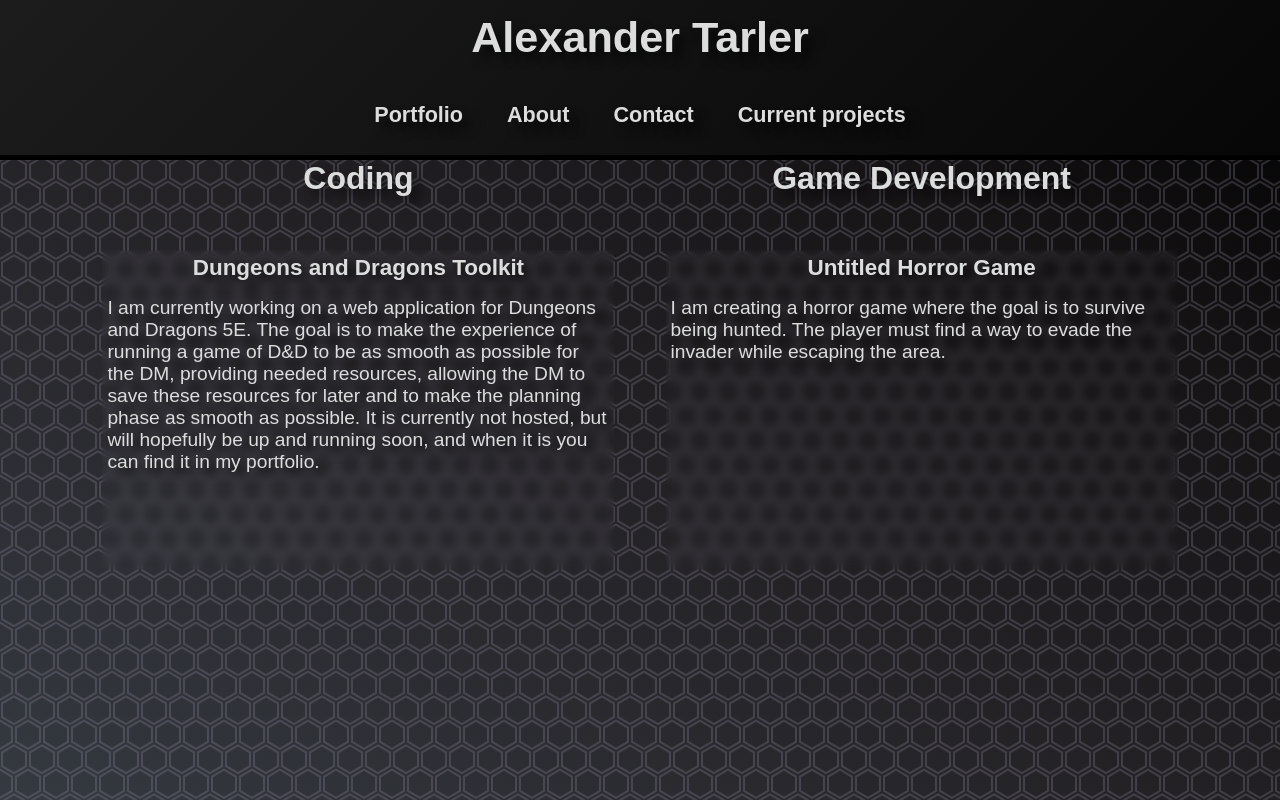
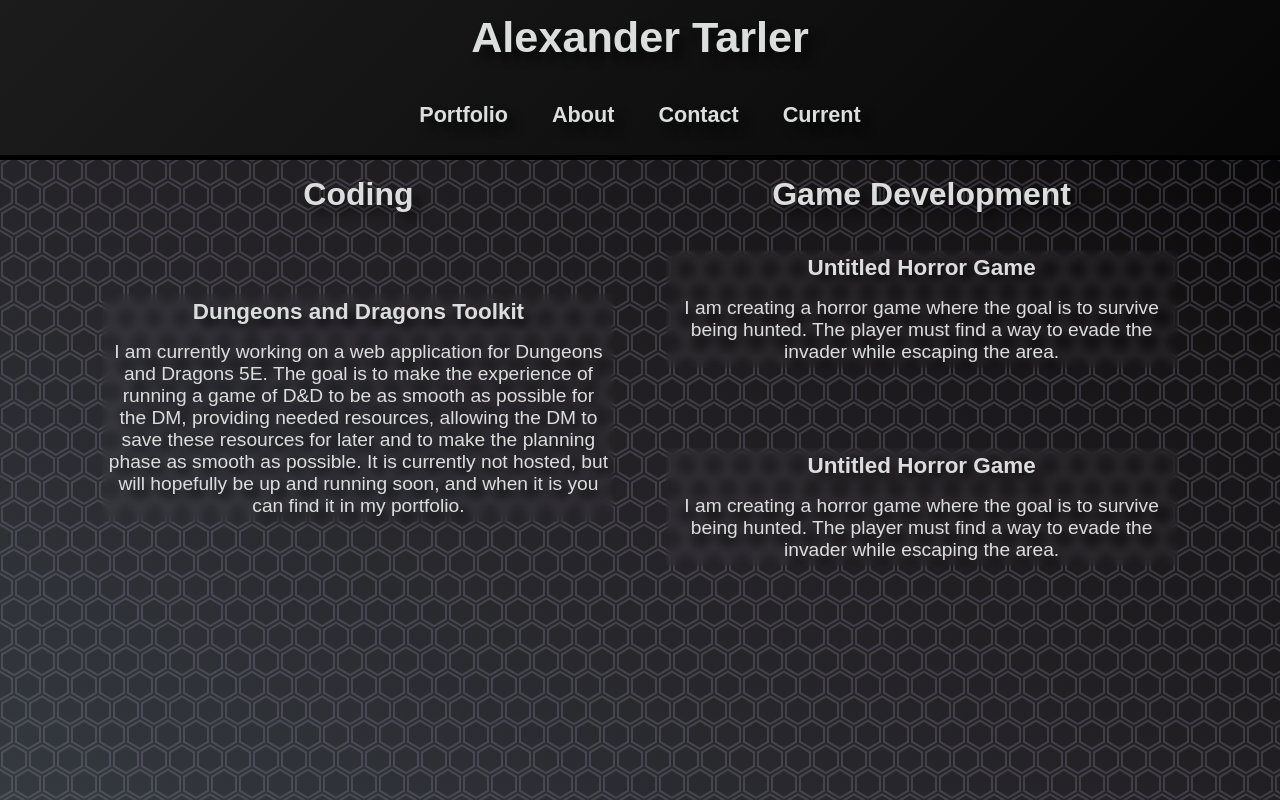
Before and after one commit to AlexanderTarler/Portfolio, a Next.js app: page /current in a window 1280 px wide. Built offline with nearby package versions, Linux system fonts and the light colour scheme.

Commit message:
Fixed the CSS for both web and mobile scaling, still some work to do though

```diff
--- a/app/Navbar.tsx
+++ b/app/Navbar.tsx
@@ -8,7 +8,7 @@ const MENU_LIST = [
     { text: "Portfolio", href: "/portfolio" },
     { text: "About", href: "/about" },
     { text: "Contact", href: "/contact" },
-    { text: "Current projects", href: "/current" },
+    { text: "Current", href: "/current" },
 ];
 const Navbar = () => {
     const [navActive, setNavActive] = useState<any>(null);
--- a/app/about/page.tsx
+++ b/app/about/page.tsx
@@ -24,6 +24,7 @@ export default function About() {
                 </div>
                 <div id="tech-stacks">
                     <h2>Skills:</h2>
+                    <br />
                     <h3>JavaScript</h3>
                     <h3>TypeScript</h3>
                     <h3>React</h3>
--- a/app/current/current.css
+++ b/app/current/current.css
@@ -2,12 +2,64 @@ main {
     display: flex;
     justify-content: center;
     align-items: center;
+    flex-direction: column;
+}
+
+
+.project-type {}
+
+#coding {
+    display: flex;
+    align-items: center;
+    justify-content: center;
+    flex-direction: column;
+
+    margin-inline: 2vw;
+
+    width: 100vw;
+}
+
+
+#game-development {
+    display: flex;
+    align-items: center;
+    justify-content: center;
+    flex-direction: column;
+
+
+    width: 100vw;
+    margin-block: 10vh;
+
+}
+
+h3 {
+    padding-bottom: 2vh;
+}
+
+.project-text {
+    display: flex;
+    align-items: center;
+    flex-direction: column;
+
+    font-size: 120%;
+    margin-top: 5vh;
+    padding: 5px;
+    backdrop-filter: blur(4px);
+    text-align: center;
+}
+
+@media only screen and (min-width: 600px) {
+    main {
+        display: flex;
+        justify-content: center;
+        align-items: center;
+        flex-direction: row;
     }
 
 
     .project-type {
         position: fixed;
-    top: 20vh;
+        top: 22vh;
     }
 
     #coding {
@@ -16,7 +68,6 @@ main {
         justify-content: center;
         flex-direction: column;
 
-    position: static;
         margin-inline: 2vw;
 
         width: 40vw;
@@ -29,10 +80,10 @@ main {
         justify-content: center;
         flex-direction: column;
 
-    position: static;
-
         width: 40vw;
         margin-inline: 2vw;
+        margin-block: 0vh;
+
 
     }
 
@@ -49,5 +100,6 @@ h3 {
         margin-top: 10vh;
         padding: 5px;
         backdrop-filter: blur(4px);
-    height: 40vh;
     }
+
+}
--- a/app/current/page.tsx
+++ b/app/current/page.tsx
@@ -23,6 +23,10 @@ export default function Current() {
                         <h3>Untitled Horror Game</h3>
                         I am creating a horror game where the goal is to survive being hunted. The player must find a way to evade the invader while escaping the area.
                     </div>
+                    <div className='project-text'>
+                        <h3>Untitled Horror Game</h3>
+                        I am creating a horror game where the goal is to survive being hunted. The player must find a way to evade the invader while escaping the area.
+                    </div>
                 </div>
             </main>
         </>
--- a/app/navbar.css
+++ b/app/navbar.css
@@ -9,7 +9,7 @@
 
 a {
     text-decoration: none;
-    font-size: 180%;
+    font-size: 130%;
     background: transparent;
     color: rgb(220, 222, 221);
 }
@@ -24,7 +24,7 @@ a {
 
 header {
     position: sticky;
-    z-index: 30;
+    z-index: 300;
     top: 0;
 }
 
```
Also changed, not shown: app/about/about.css (+7 -8 lines). Lines whose indentation alone changed are shown as unchanged.
